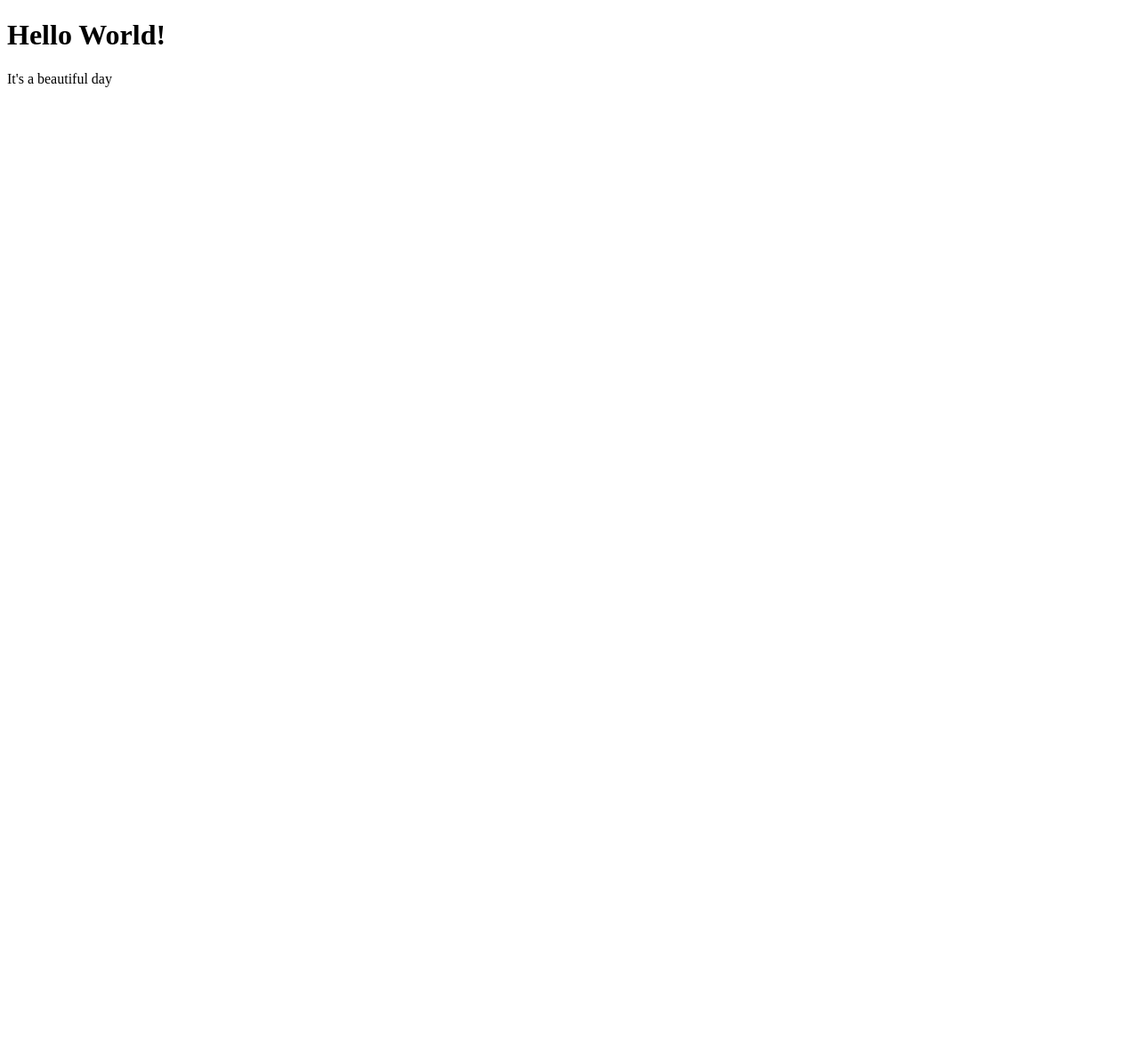
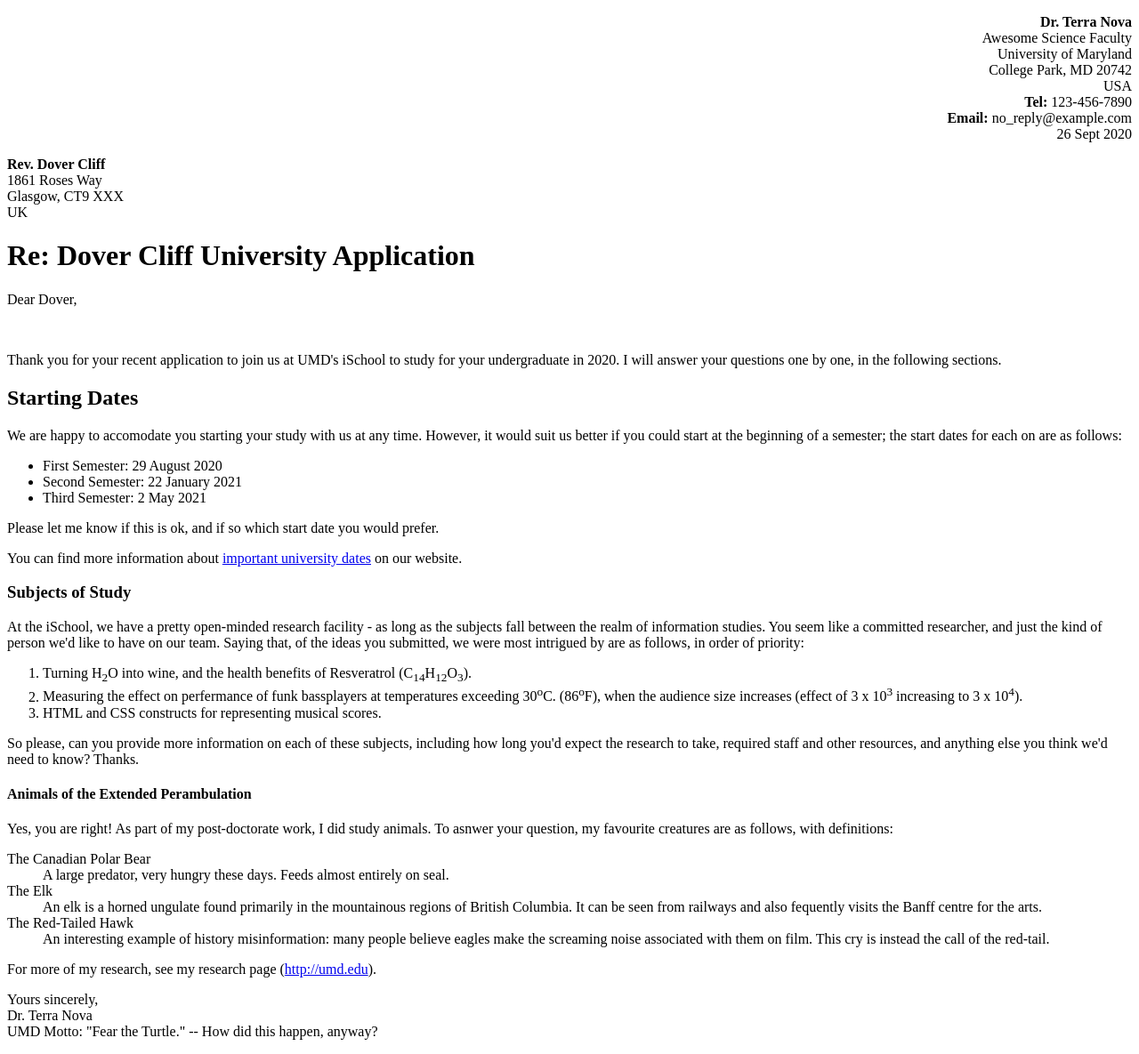
Before and after one commit to Huy360/Huy.github.io, a plain HTML site: page Lab_2/index.html in a window 1280 px wide. Shown: the whole page at 89% size. Before the commit the page ends 800 px from the top, so only its background shows below. Drawn offline with Linux system fonts and the light colour scheme.

Commit message:
Update index.html

```diff
--- a/Lab_2/index.html
+++ b/Lab_2/index.html
@@ -1,10 +1,102 @@
 <!DOCTYPE html>
-<html lang=”en”>
-	<head>
-		<title>Page Title</title>
-	</head>
-	<body>
-		<h1>Hello World!</h1>
-		<p>It's a beautiful day</p>
-	</body>
+<html lang="en"><head><meta http-equiv="Content-Type" content="text/html; charset=UTF-8">
+
+    <title>Lab 2 - Structure a Letter</title>
+    <style>
+        div {
+            text-align: justify
+        }
+    </style>
+</head>
+
+    <body>
+        <p align="right">
+            <b>Dr. Terra Nova</b><br>
+            Awesome Science Faculty <br>
+            University of Maryland <br>
+            College Park, MD 20742 <br>
+            USA <br>
+            <strong>Tel:</strong> 123-456-7890 <br>
+            <strong>Email:</strong> no_reply@example.com <br>
+            26 Sept 2020
+        </p>
+
+        <p>
+            <b>Rev. Dover Cliff</b><br>
+            1861 Roses Way <br>
+            Glasgow, CT9 XXX <br>
+            UK
+        </p>
+
+
+        <h1> Re: Dover Cliff University Application</h1>
+
+        <p>Dear Dover,</p><br>
+        <p> Thank you for your recent application to join us at UMD's iSchool to study for your undergraduate in 2020.
+            I will answer your questions one by one, in the following sections.</p>
+
+
+        <h2>Starting Dates</h2>
+        <p>We are happy to accomodate you starting your study with us at any time. However, it would suit us better
+            if you could start at the beginning of a semester; the start dates for each on are as follows:
+        </p>
+        <ul>
+           <li>First Semester: 29 August 2020</li>
+           <li>Second Semester: 22 January 2021</li>
+           <li>Third Semester: 2 May 2021</li>
+        </ul>
+
+        <p>Please let me know if this is ok, and if so which start date you would prefer.</p>
+
+        <p>You can find more information about <a href="https://www.google.com/">important university dates</a> on our website.</p>
+
+
+        <h3>Subjects of Study</h3>
+
+        <p>At the iSchool, we have a pretty open-minded research facility - as long as the subjects fall between the realm of information studies.
+           You seem like a committed researcher, and just the kind of person we'd like to have on our team. Saying that, of the ideas
+           you submitted, we were most intrigued by are as follows, in order of priority:
+        </p>
+
+        <ol>
+            <li>Turning H<sub>2</sub>O into wine, and the health benefits of Resveratrol (C<sub>14</sub>H<sub>12</sub>O<sub>3</sub>).</li>
+            <li>Measuring the effect on perfermance of funk bassplayers at temperatures exceeding 30<sup>o</sup>C. (86<sup>o</sup>F), when the audience
+                size increases (effect of 3 x 10<sup>3</sup> increasing to 3 x 10<sup>4</sup>).</li>
+            <li>HTML and CSS constructs for representing musical scores.</li>
+        </ol>
+
+        <p>So please, can you provide more information on each of these subjects, including how long you'd expect the research to take, required staff
+           and other resources, and anything else you think we'd need to know? Thanks.
+        </p>
+
+
+        <h4>Animals of the Extended Perambulation</h4>
+
+        <p>Yes, you are right! As part of my post-doctorate work, I did study animals. To asnwer your question, my favourite creatures are as follows,
+           with definitions:
+        </p>
+
+        <dl>
+            <dt>The Canadian Polar Bear</dt>
+            <dd>A large predator, very hungry these days. Feeds almost entirely on seal.</dd>
+
+            <dt>The Elk</dt>
+            <dd>An elk is a horned ungulate found primarily in the mountainous regions of British Columbia. It can be seen from railways and also fequently visits
+                the Banff centre for the arts.
+            </dd>
+
+            <dt>The Red-Tailed Hawk</dt>
+            <dd>An interesting example of history misinformation: many people believe eagles make the screaming noise associated with them on film. This cry is instead
+                the call of the red-tail.
+            </dd>
+        </dl>
+
+        <p>For more of my research, see my research page (<a href="http://umd.edu/">http://umd.edu</a>).</p>
+
+        <p> Yours sincerely, <br>
+            Dr. Terra Nova <br>
+            UMD Motto: "Fear the Turtle." -- How did this happen, anyway?
+        </p>
+
+</body>
 </html>
```
